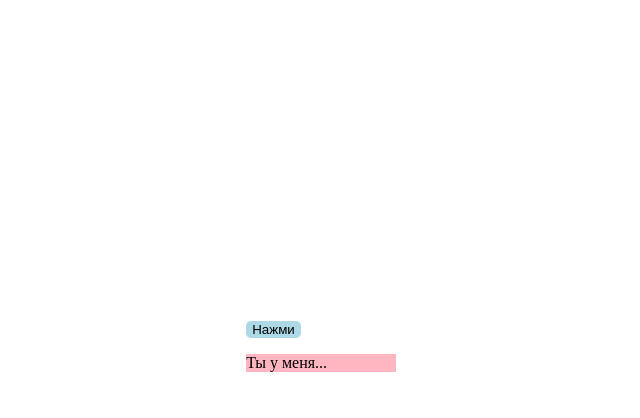
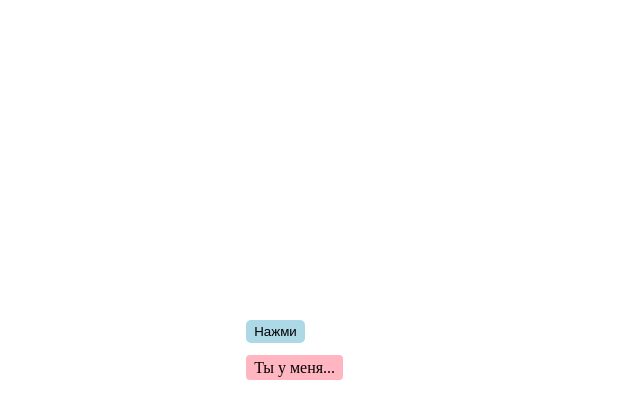
Before and after one commit to kyxuab-bit/I-love-sonya, a plain HTML site: page index.html in a window 1280 px wide. Both pictures are taken after a click on the button "Нажми". Shown: the whole page, without its empty margins (189-829 px from the left). Drawn offline with Linux system fonts and the light colour scheme.

Commit message:
Update style.css

```diff
--- a/style.css
+++ b/style.css
@@ -8,17 +8,21 @@
     border: none;
     border-radius: 5px;
     background: rgb(173, 216, 230);
+    padding: 4px 8px;
 }
 
 #mainButton:active {
     background: rgb(173, 216, 230, 0.75);
 }
 
-#text {
+#textSpan {
     background: lightpink;
+    padding: 4px 8px;
+    border-radius: 4px;
 }
-
 #image {
+    display: block;
+    margin: 10px auto 0 auto;
     width: 150px;
     height: 150px;
     opacity: 0;
```
